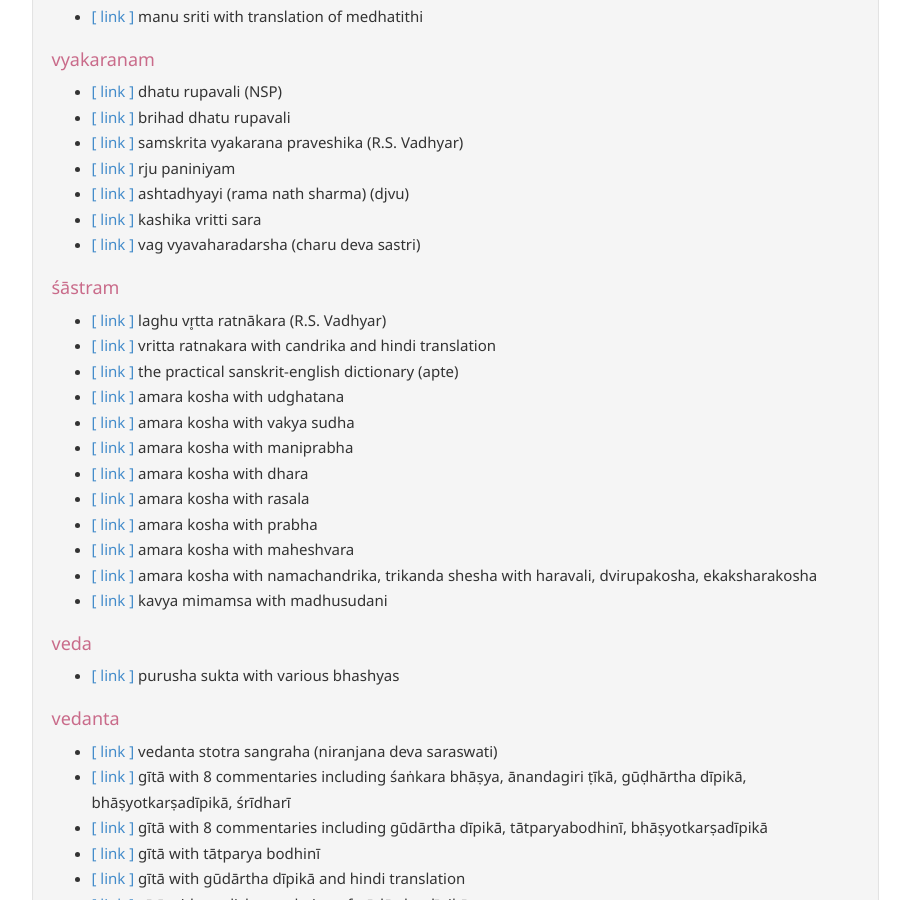
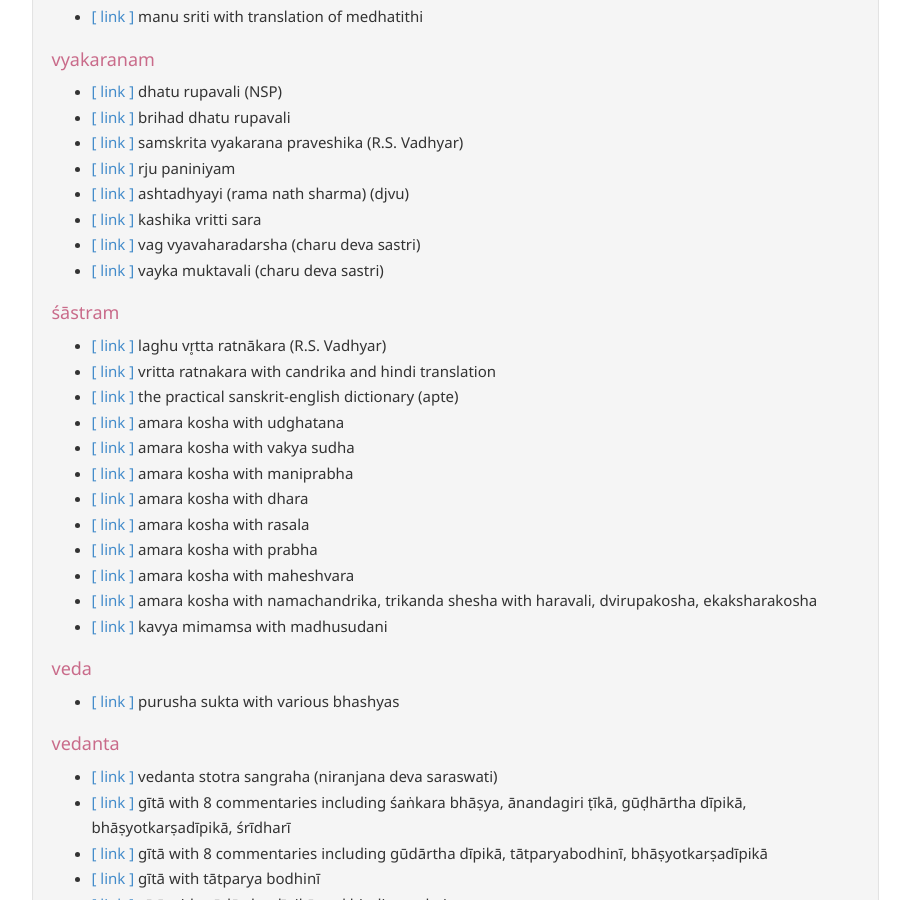
Before and after one commit to aupasana/aupasana.github.io, a Jekyll site: the page built from pages/sanskrit/links.md, in a window 1280 px wide and 900 px high, scrolled down 1691 px. Shown: the whole window, without its empty margins (276-1186 px from the left). Built offline with Jekyll 4.4.1, drawn with Linux system fonts in a browser that asks for light colours; nearby versions of some CDN libraries.

Commit message:
Update links.md

```diff
--- a/pages/sanskrit/links.md
+++ b/pages/sanskrit/links.md
@@ -19,7 +19,7 @@ The links below mostly reference works on http://www.archive.org
 * [[ link ]][dmn] devi mahatmyam with navangam (R.S. Vadhyar)
 * [[ link ]][d700] durga saptashati with 7 tikas
 * [[ link ]][str] shiva tattva rahasyam (commentary on the 108 names of shiva)
-* [[ link ][sr-gita] stotra ratnavali (gita press)
+* [[ link ]][sr-gita] stotra ratnavali (gita press)
 
 [gkh]: https://archive.org/details/GanesaSahasranamaWithBhashyaOfBhakararayaNarayanRamAcharya1951NSP
 [lssb]: https://archive.org/details/Sri_lalita_sahasra_nama_with_saubhagyabhaskara_and_bhaskaravilasaKavyam
@@ -139,6 +139,7 @@ The links below mostly reference works on http://www.archive.org
 * [[ link ]][rns] ashtadhyayi (rama nath sharma) (djvu)
 * [[ link ]][kvs] kashika vritti sara
 * [[ link ]][vva] vag vyavaharadarsha (charu deva sastri)
+* [[ link ]][vm] vayka muktavali (charu deva sastri)
 
 [bdr]: https://archive.org/details/DhatuKoshaKrishnacharyaBrihadRupavali1924
 [svp]: https://archive.org/details/SamskritaVyakarnaPravesikaAnantramaSastriL.R.S.VadhyarAndSonsSL
```
Also changed, not shown: other parts of pages/sanskrit/links.md (+1 -0 lines).
